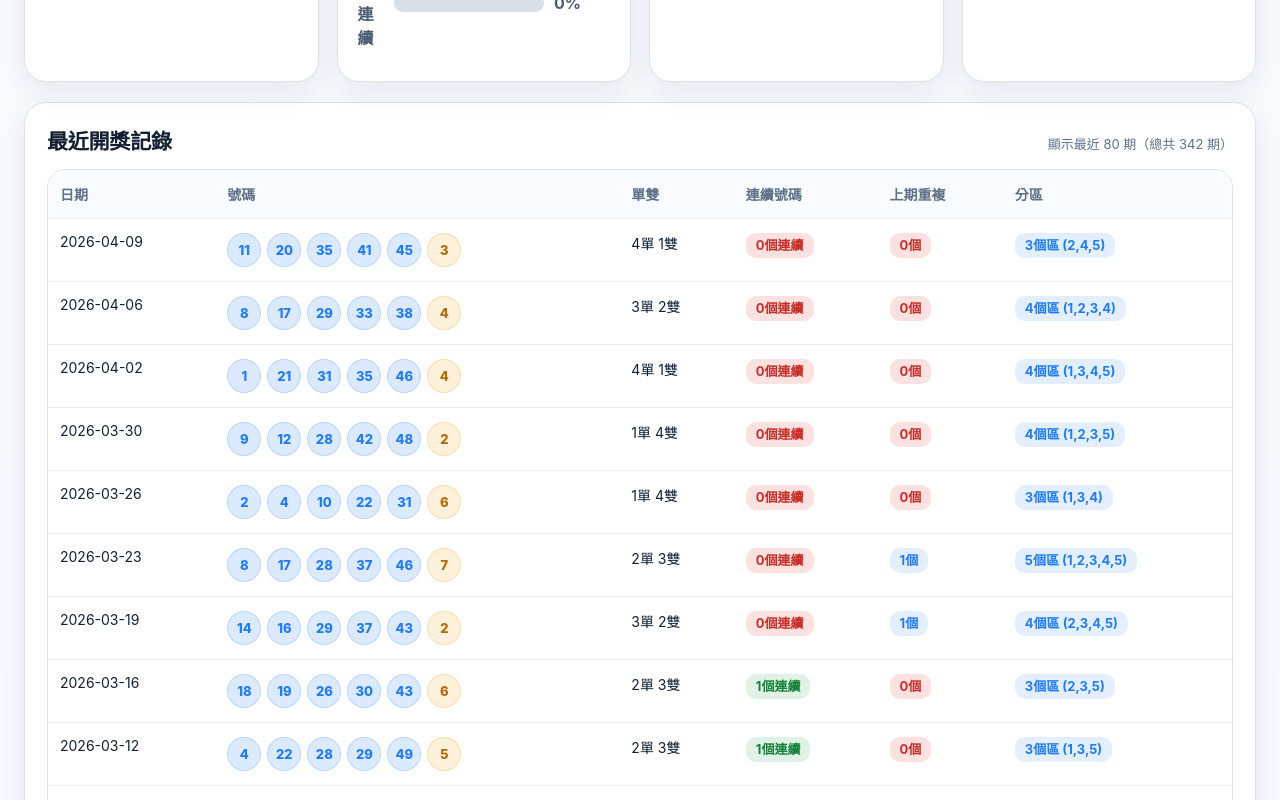
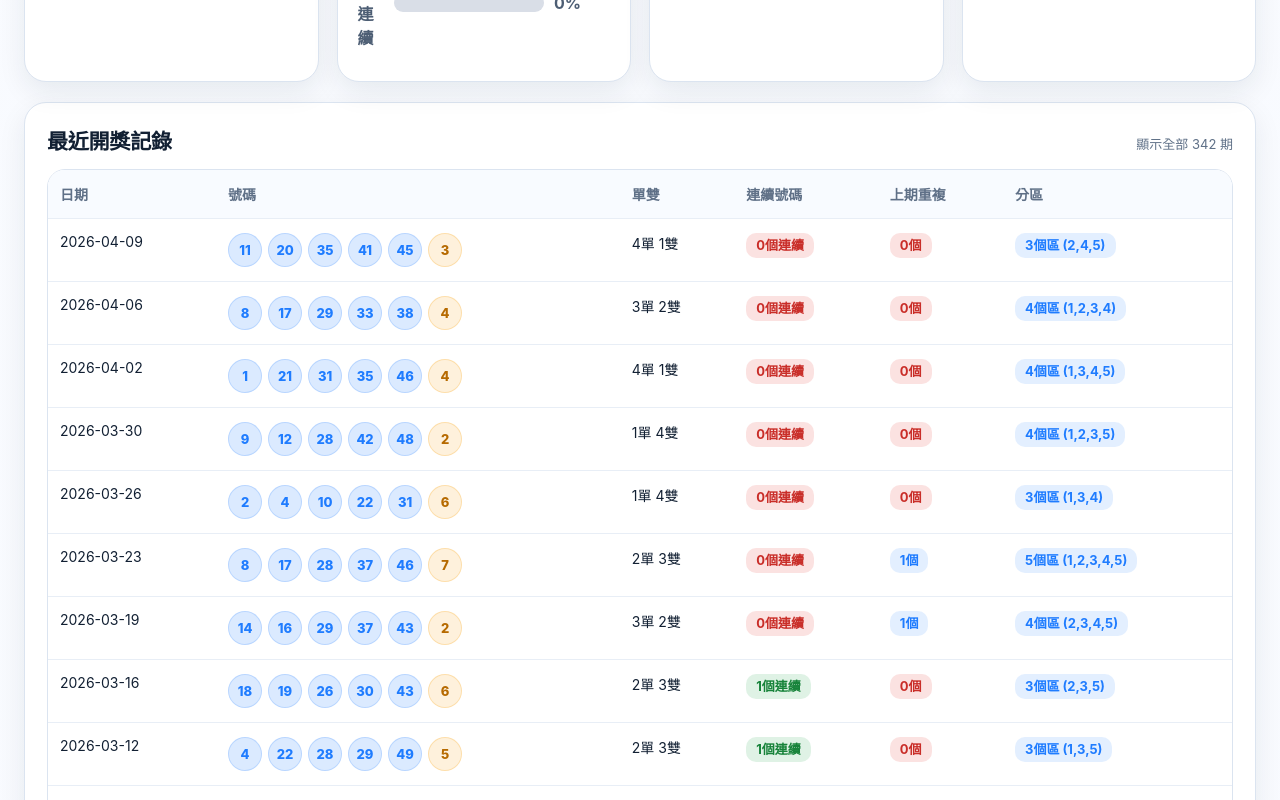
Before and after one commit to ycmycmkaka/daily-grand, a website: page index.html in a window 1280 px wide. Shown: the part 1680-2480 px from the top of the page. Drawn offline with nearby package versions, Linux system fonts and the light colour scheme.

Commit message:
Update index.html

```diff
--- a/index.html
+++ b/index.html
@@ -714,8 +714,8 @@
     }
 
     function renderTable(rows) {
-      const visibleRows = rows.slice(0, 80);
-      document.getElementById("tableNote").textContent = `顯示最近 ${visibleRows.length} 期（總共 ${rows.length} 期）`;
+      const visibleRows = rows.slice(0, rows.length);
+      document.getElementById("tableNote").textContent = `顯示全部 ${rows.length} 期`;
 
       document.getElementById("resultsTableBody").innerHTML = visibleRows.map((r, index) => {
         const previous = visibleRows[index + 1] || null;
```
